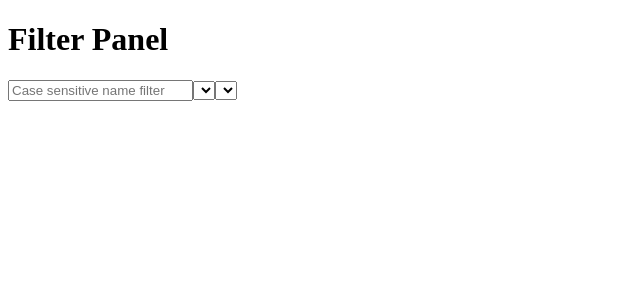
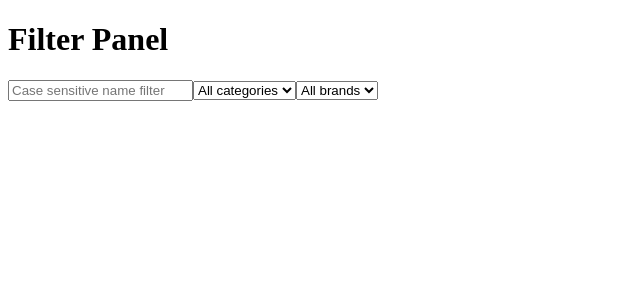
Before and after one commit to Piotr-Aueternum/finder, a React app: page / in a window 1280 px wide. Shown: the top 300 px of the page, without its empty margins (0-640 px from the left). Built offline with nearby package versions, Linux system fonts and the light colour scheme; the HTML template or start-up script is replaced by a standard one.

Commit message:
Finished up filter form connection with redux, remove depedency hell posibilities with dotenv pkg

```diff
--- a/package.json
+++ b/package.json
@@ -29,7 +29,7 @@
     "babel-preset-stage-0": "6.x",
     "babel-regenerator-runtime": "6.x",
     "babili-webpack-plugin": "^0.1.1",
-    "dotenv": "^4.0.0",
+    "dotenv": "4.x",
     "eslint": "3.x",
     "eslint-config-airbnb": "14.x",
     "eslint-loader": "1.x",
--- a/src/components/Form.js
+++ b/src/components/Form.js
@@ -2,42 +2,66 @@ import React from 'react';
 import PropTypes from 'prop-types';
 import Select from './Select';
 
-const categories = [];
-
-const brands = [];
-
 export default class extends React.Component {
   static propTypes = {
     onSubmit: PropTypes.func.isRequired,
+    inputs: PropTypes.arrayOf(PropTypes.object).isRequired,
+    formSubmit: PropTypes.func.isRequired,
   }
   constructor(props) {
     super(props);
-    this.state = {};
+    this.state = { timer: 0, data: {} };
     this.onSubmit = this.onSubmit.bind(this);
+    this.onSelectChange = this.onSelectChange.bind(this);
+    this.onInputChange = this.onInputChange.bind(this);
   }
   onSubmit(e) {
     e.preventDefault();
     this.props.onSubmit();
   }
+  onInputChange(e) {
+    const { name, value } = e.target;
+    const { data } = this.state;
+    this.setState({ data: { ...data, [name]: value }, timer: 5 });
+    clearTimeout(this.countdown);
+    this.tick();
+  }
+  onSelectChange(e) {
+    const { name, value } = e.target;
+    const { formSubmit } = this.props;
+    this.setState({ data: { ...this.state.data, [name]: value }, timer: 0 });
+    clearTimeout(this.countdown);
+    setTimeout(() => formSubmit(this.state.data));
+  }
+  tick() {
+    const { timer } = this.state;
+    const { formSubmit } = this.props;
+    this.countdown = setTimeout(() => {
+      this.setState({ timer: timer - 1 });
+      if (timer > 0) {
+        this.tick();
+      } else {
+        clearTimeout(this.countdown);
+        setTimeout(() => formSubmit(this.state.data));
+      }
+    }, 1000);
+  }
   render() {
-    const { onSubmit } = this.props;
+    const { onSelectChange, onInputChange } = this;
+    const { onSubmit, inputs } = this.props;
     return (
-      <div>
+      <form onSubmit={e => onSubmit(e)}>
         <h1>Filter Panel</h1>
-        <form onSubmit={e => onSubmit(e)}>
-          <input type="text" placeholder="Case sensitive name filter" />
+        <input type="text" name="query" placeholder="Case sensitive name filter" onChange={e => onInputChange(e)} />
+        {inputs.map((item, key) => (
           <Select
-            name="categories"
-            options={categories}
-            onChange={e => (e.target.value)}
+            key={key}
+            name={item.name}
+            options={item.options}
+            onChange={e => onSelectChange(e)}
           />
-          <Select
-            name="brands"
-            options={brands}
-            onChange={e => (e.target.value)}
-          />
-        </form>
-      </div>
+        ))}
+      </form>
     );
   }
 }
--- a/src/containers/FilterForm.js
+++ b/src/containers/FilterForm.js
@@ -4,14 +4,12 @@ import Form from '../components/Form';
 
 const mapStateToProps = state => ({
   inputs: state.inputs,
-  options: state.options,
 });
 
 
 const mapDispatchToProps = dispatch => ({
-  onChange: (e) => {
-    const { value, name } = e.target;
-    dispatch(updateFilters({ value, name }));
+  formSubmit: (data) => {
+    dispatch(updateFilters({ ...data }));
   },
 });
 
```
